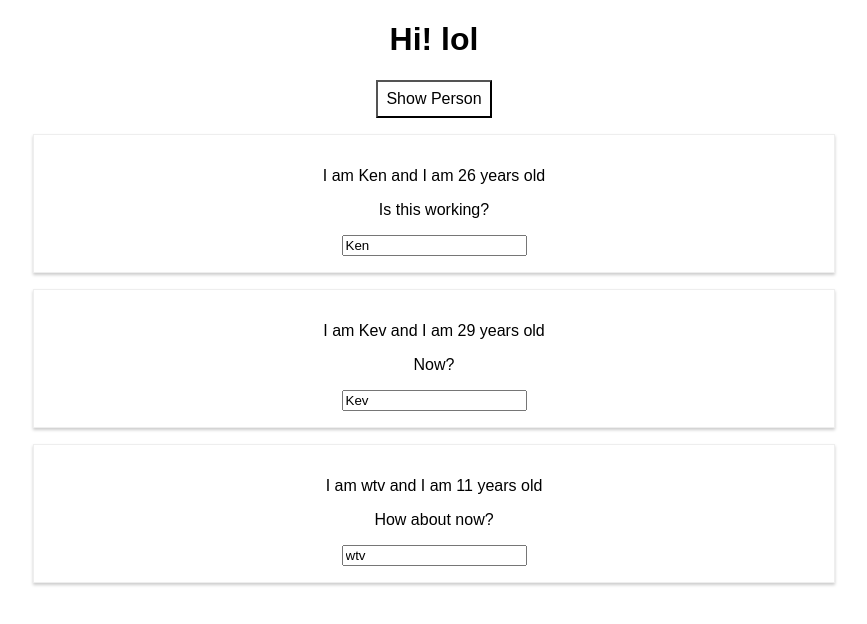
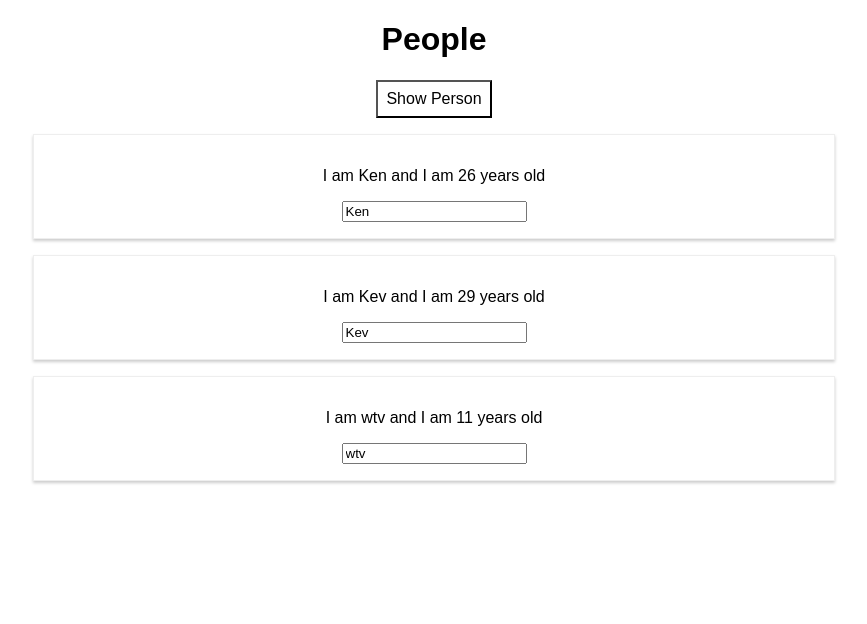
Before and after one commit to G3nK3n/React-Projects, a React (Create React App) app in the folder react-practice-1/: page / in a window 1280 px wide. Both pictures are taken after a click on the button "Show Person". Shown: the top 624 px of the page, without its empty margins (206-1073 px from the left). Built offline with nearby package versions, Linux system fonts and the light colour scheme.

Commit message:
Use the map function to output components dynamically, and created new function that deletes a person component when clicking. Intro to index and updating state

```diff
--- a/react-practice-1/src/App.js
+++ b/react-practice-1/src/App.js
@@ -14,16 +14,10 @@ class App extends Component {
     showPersons: false
   }
 
-  switchMethodHandler = (newName) => {
-    //console.log('It is clicked!');
-    // DONT DO THIS this.state.persons[0].name = "Other name";
-    this.setState({
-      persons: [
-      { name: newName },
-      { name: 'Kev' },
-      { name: 'wtv' }
-      ]
-    })
+  deletePersonHandler = (personDeleting) => {
+    const persons = this.state.persons;
+    persons.splice(personDeleting, 1);
+    this.setState({persons: persons});
   }
 
   nameChangeHandler = (event) => {
@@ -57,16 +51,18 @@ class App extends Component {
   if(this.state.showPersons) {
     persons = (
       <div>
-        <Person name={this.state.persons[0].name}>Is this working?</Person>
-        <Person change={this.nameChangeHandler} click={this.switchMethodHandler.bind(this, "LOL")} name={this.state.persons[1].name}>Now?</Person>
-        <Person name={this.state.persons[2].name}>How about now?</Person>
+
+        {this.state.persons.map((thePerson, index) => {
+          //This outputs all the components using map functions
+          return <Person name={thePerson.name} click={() => this.deletePersonHandler(index)}/>
+        })}
       </div>
     )
   }
 
     return (
       <div className="App">
-        <h1>Hi! lol</h1>
+        <h1>People</h1>
         <button style={style} onClick={this.togglePersonHandler}>Show Person</button>
         {persons}
       </div>
```
